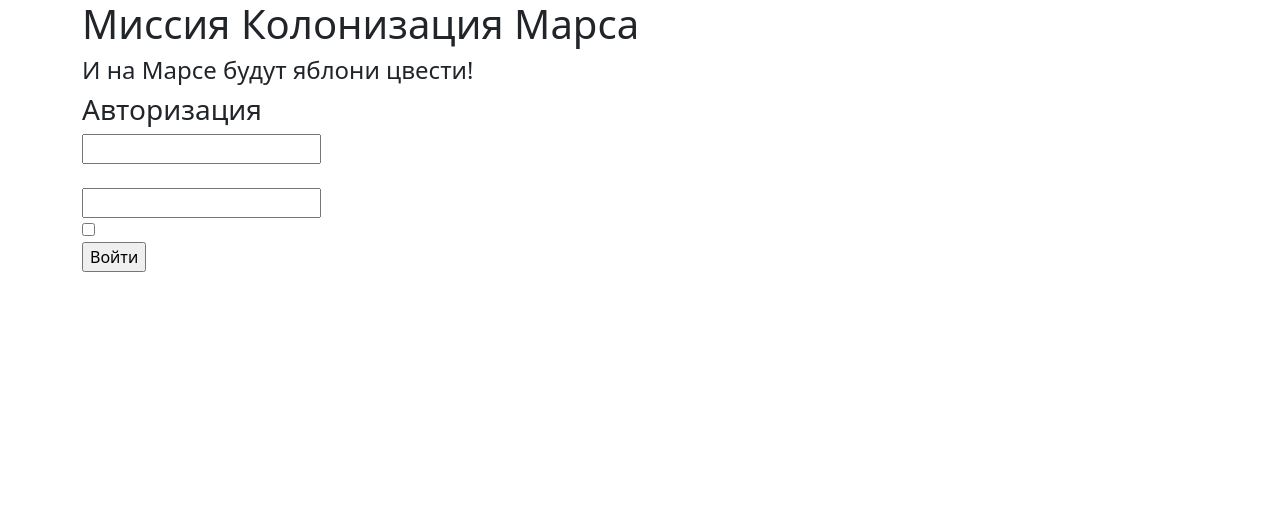
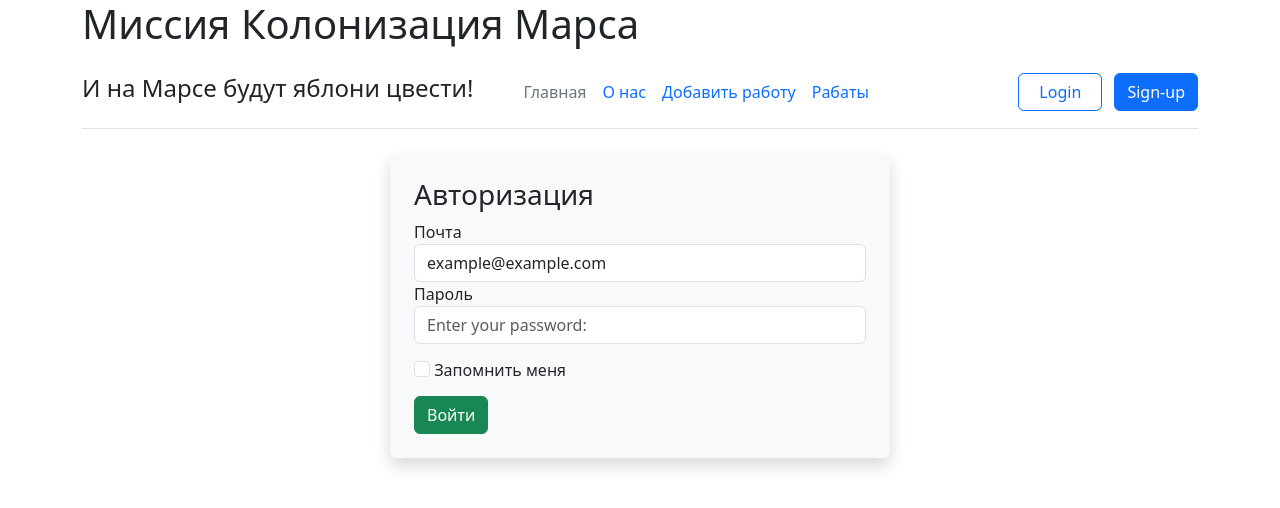
Before and after one commit to ZEFERUS777/yandex-task-web, a Flask app: page /login in a window 1280 px wide. Shown: the top 508 px of the page. Run offline with Flask 3, Linux system fonts and the light colour scheme.

Commit message:
переделал шапку сайта, форму авторизации, добавил ссылки, промеэуточный результат

```diff
--- a/templates/base.html
+++ b/templates/base.html
@@ -1,22 +1,42 @@
 <!DOCTYPE html>
 <html lang="en">
+
 <head>
     <meta charset="UTF-8">
     <title>{% block title %}{% endblock %}</title>
     <link rel="stylesheet" href="{{ url_for('static', filename='css/main.css')}}">
     <link href="https://cdn.jsdelivr.net/npm/bootstrap@5.3.3/dist/css/bootstrap.min.css" rel="stylesheet"
-          integrity="sha384-QWTKZyjpPEjISv5WaRU9OFeRpok6YctnYmDr5pNlyT2bRjXh0JMhjY6hW+ALEwIH" crossorigin="anonymous">
+        integrity="sha384-QWTKZyjpPEjISv5WaRU9OFeRpok6YctnYmDr5pNlyT2bRjXh0JMhjY6hW+ALEwIH" crossorigin="anonymous">
     <meta name="viewport" content="width=device-width, initial-scale=1.0">
 </head>
+
 <body>
     <div class="container">
         <h1>Миссия Колонизация Марса</h1>
-        <h4> И на Марсе будут яблони цвести!</h4>
-        {% block content %}
-        {% endblock %}
+    </div>
+    <div class="container">
+        <header
+            class="d-flex flex-wrap align-items-center justify-content-center justify-content-md-between py-3 mb-4 border-bottom">
+
+            <h4> И на Марсе будут яблони цвести!</h4>
+            <ul class="nav col-12 col-md-auto mb-2 justify-content-center mb-md-0">
+                <li><a href="/" class="nav-link px-2 link-secondary">Главная</a></li>
+                <li><a href="#" class="nav-link px-2">О нас</a></li>
+                <li><a href="/addjob" class="nav-link px-2">Добавить работу</a></li>
+                <li><a href="#" class="nav-link px-2">Рабаты</a></li>
+            </ul>
+
+            <div class="col-md-3 text-end">
+                <button type="button" class="btn btn-outline-primary me-2"><a href="/login"
+                        class="nav-link px-2">Login</a></button>
+                <button type="button" class="btn btn-primary">Sign-up</button>
+            </div>
+        </header>
+        {% block content %}{% endblock %}
     </div>
     <script src="https://cdn.jsdelivr.net/npm/bootstrap@5.3.3/dist/js/bootstrap.bundle.min.js"
-            integrity="sha384-YvpcrYf0tY3lHB60NNkmXc5s9fDVZLESaAA55NDzOxhy9GkcIdslK1eN7N6jIeHz"
-            crossorigin="anonymous"></script>
+        integrity="sha384-YvpcrYf0tY3lHB60NNkmXc5s9fDVZLESaAA55NDzOxhy9GkcIdslK1eN7N6jIeHz"
+        crossorigin="anonymous"></script>
 </body>
+
 </html>
--- a/templates/login.html
+++ b/templates/login.html
@@ -1,9 +1,14 @@
 {%  extends 'base.html' %}
 {% block title %}{{ title }}{% endblock %}
 {% block content %}
-<h3>{{ title }}</h3>
-{{ form.email }}<br><br>
-{{ form.password }}<br>
-{{ form.remember_me}}<br>
-{{ form.submit }}
+<form method="POST" class="bg-light p-4 rounded shadow" style="margin-left: auto; margin-right: auto; max-width:500px; margin-top:25px;"">
+    <h3>{{ title }}</h3>
+    {{ form.email.label }}<br>
+    {{ form.email(class="form-control", placeholder="Enter your email:", value="example@example.com") }}
+    {{ form.password.label }}<br>
+    {{ form.password(class="form-control", placeholder="Enter your password:", value="qwerty") }}
+    {{ form.remember_me(class="form-check-input", style="margin-top: 17px; margin-bottom: 17px;") }}
+    {{ form.remember_me.label(class="form-check-label", style="margin-top: 14px; margin-bottom: 14px;") }}<br>
+    {{ form.submit(class="btn btn-success") }}
+</form>
 {% endblock %}
```
